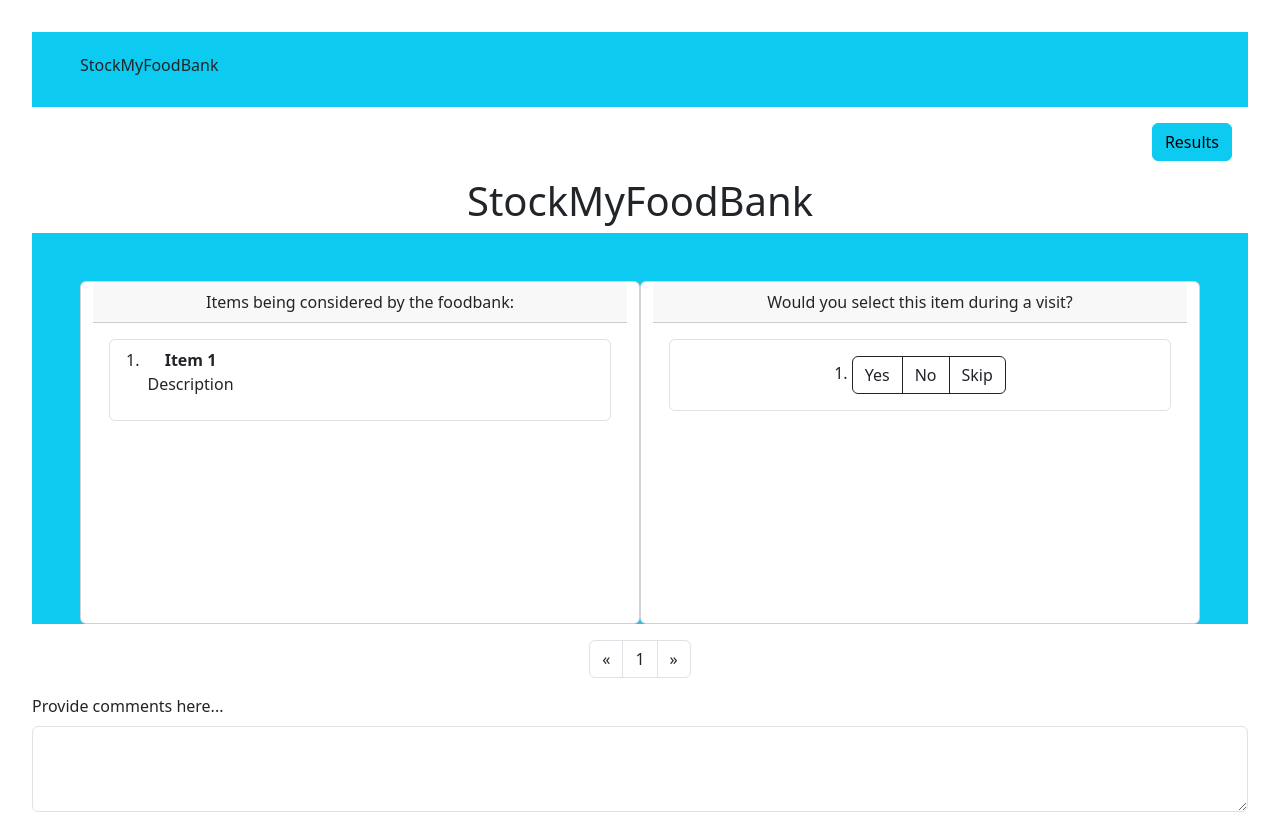
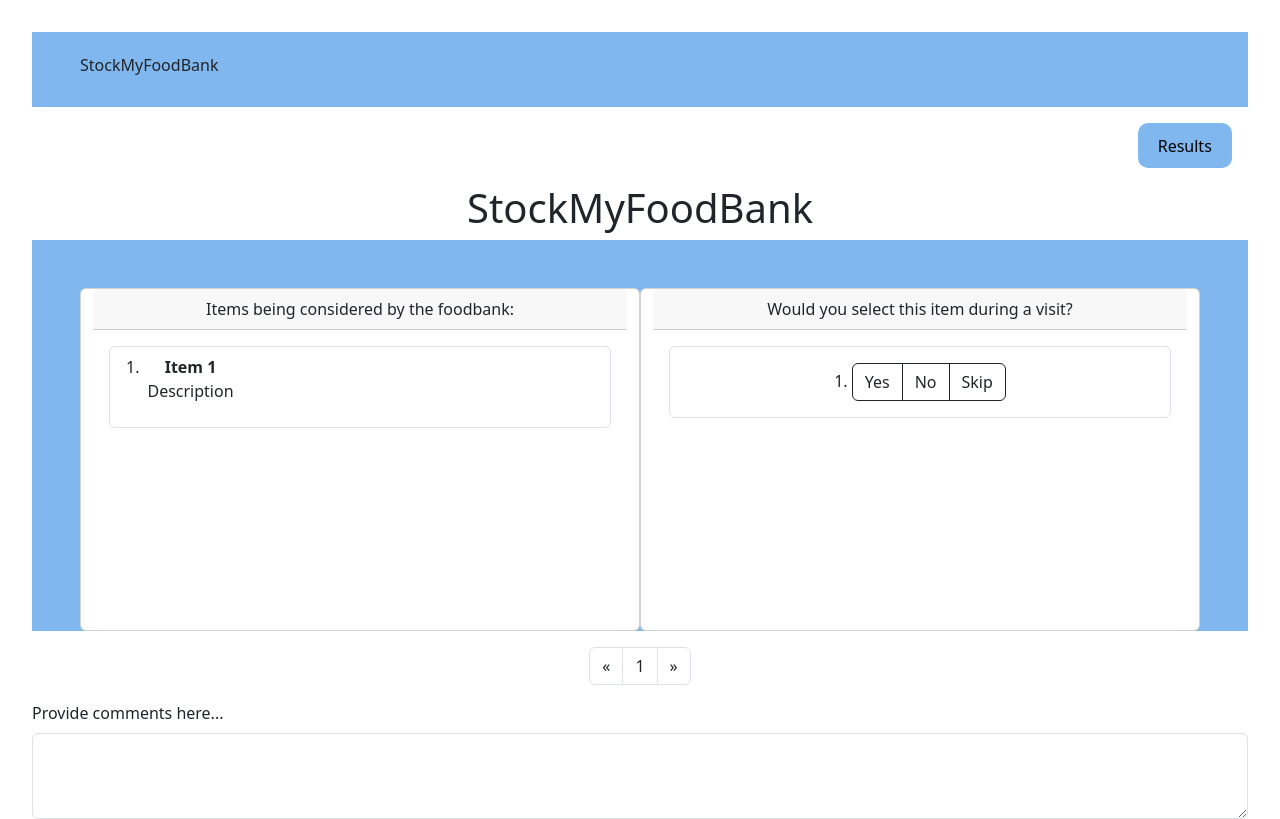
Before and after one commit to stock-my-food-bank/foodBank, a React (Vite) app in the folder Client/: page / in a window 1280 px wide. Shown: the top 819 px of the page. Built offline with nearby package versions, Linux system fonts and the light colour scheme; no server answers.

Commit message:
Light Blue color added to buttons and background

```diff
--- a/Client/src/App.css
+++ b/Client/src/App.css
@@ -25,3 +25,15 @@
 .card {
   height: 100%; /* Card stretches vertically */
 }
+
+/*Nyambura --Light Blue StockMyFoodBank color */
+.Stock-Color {
+  background-color: #7fb7ee ;
+}
+
+/*Nyambura --Basic Button styling has light blue background color, black text and border radius*/
+.custom-btn {
+  background-color:#7fb7ee;
+  color: #000;
+  border-radius: 10px;
+}
--- a/Client/src/Components/BasicButton.jsx
+++ b/Client/src/Components/BasicButton.jsx
@@ -12,7 +12,7 @@ function BasicButton(props) {
     return (
 
         <div>
-            <button className="btn btn-info m-3" onClick={handleBasicButton}>
+            <button className="custom-btn m-3 " onClick={handleBasicButton}>
 
                 {props.text}
             </button>
--- a/Client/src/Components/Logo.jsx
+++ b/Client/src/Components/Logo.jsx
@@ -2,7 +2,7 @@
 function Logo () {
     return (
         // Nyambura --Header and Footer
-        <div className="Container-fluid d-flex bg-info p-3">
+        <div className="Container-fluid d-flex p-3 Stock-Color">
             <span className="navbar-brand ms-4 h1 p-2">StockMyFoodBank</span>
 
         </div>
--- a/Client/src/Components/SPComponents/SurveyPage.jsx
+++ b/Client/src/Components/SPComponents/SurveyPage.jsx
@@ -30,7 +30,7 @@ function SurveyPage() {
         </h1>
 
         {/* Container that hold view 1 survey page food items */}
-        <div className="Container-md bg-info">
+        <div className="Container-md Stock-Color">
             <FoodItems/>
         </div>
         {/* Pagination  */}
```
